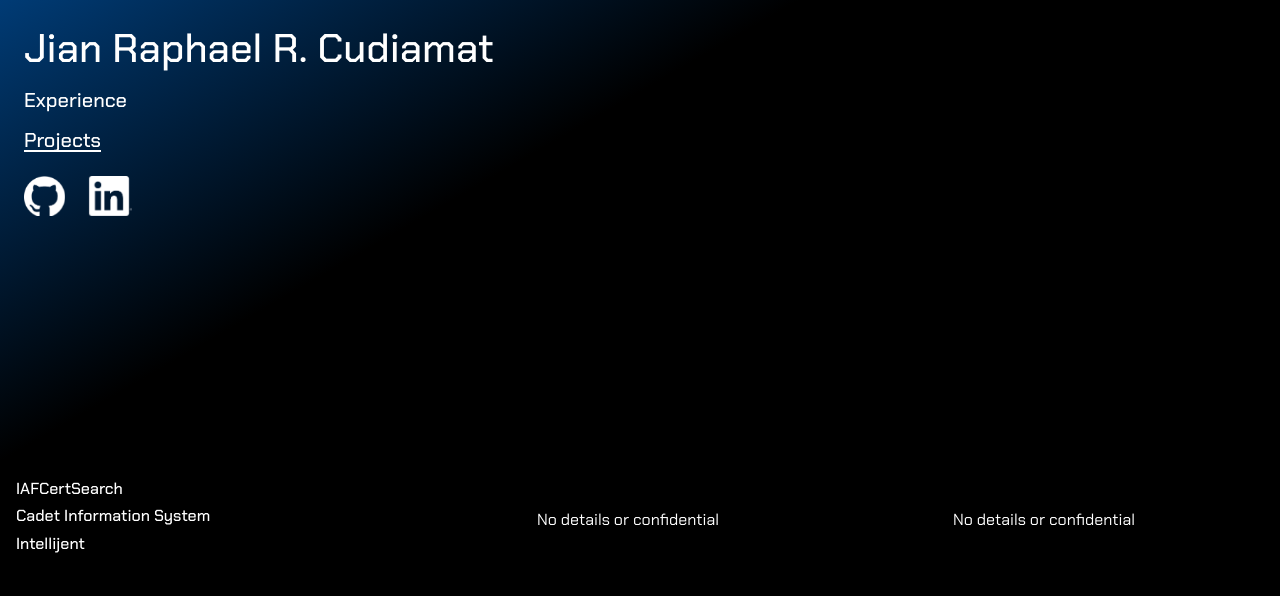
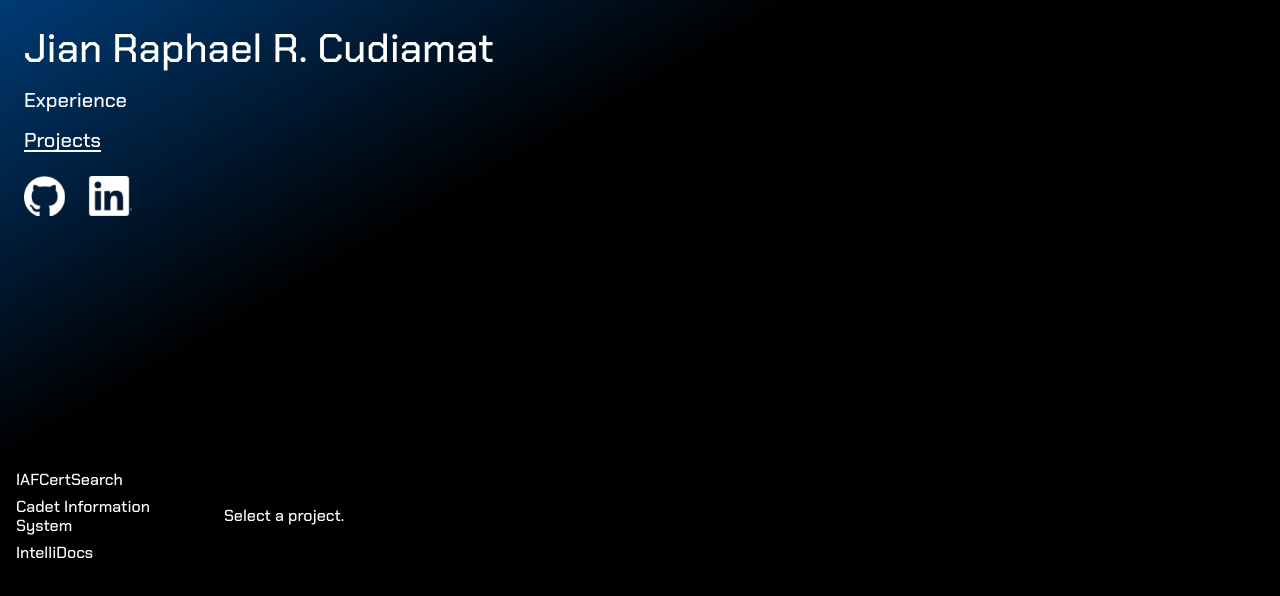
Before and after one commit to Shunsena-Jian/cudiamat-portfolio-2, a React (Vite) app: page /projects in a window 1280 px wide. Shown: the top 596 px of the page. Built offline with nearby package versions, Linux system fonts and the light colour scheme.

Commit message:
Refactor Projects: update `ProjectsContext` to track `isActive` state, extend project data with detailed fields, and adjust component layouts to enhance responsiveness and display full project details.

```diff
--- a/public/data/projects.json
+++ b/public/data/projects.json
@@ -1,11 +1,55 @@
 [
   {
-    "title": "IAFCertSearch"
+    "title": "IAFCertSearch",
+    "company": "IThinkWeb Corporation",
+    "technology": [
+      "PHP",
+      "Laravel",
+      "MySQL",
+      "MongoDB",
+      "DynamoDB",
+      "OpenSearch"
+    ],
+    "position": "Junior Backend Developer",
+    "description": "IAFCertSearch is a global database used to validate and verify the status of accredited certifications issued by certification bodies worldwide. It helps businesses, governments, and consumers confirm the legitimacy of management system certifications, ensuring transparency and trust in global supply chains.",
+    "link": "https://iafcertsearch.org/",
+    "github_link": null,
+    "src": null
   },
   {
-    "title": "Cadet Information System"
+    "title": "Cadet Information System",
+    "company": "Philippine Military Academy",
+    "technology": [
+      "PHP",
+      "Laravel",
+      "MySQL",
+      "Javascript",
+      "HTML",
+      "Blade",
+      "AJAX",
+      "Tailwind"
+    ],
+    "position": "Computer Programmer (Apprentice)",
+    "description": "The Cadet Information System project is a centralized platyform where historical and current cadet data are digitized. This system empowers academy staff to efficiently create, retrieve, update, and archive cadet information.",
+    "link": null,
+    "github_link": null,
+    "src": null
   },
   {
-    "title": "Intellijent"
+    "title": "IntelliDocs",
+    "company":  "Saint Louis University (Baguio City)",
+    "technology": [
+      "Node.JS",
+      "Express",
+      "MongoDB",
+      "Pug",
+      "CSS",
+      "JavaScript"
+    ],
+    "position": "Full Stack Developer",
+    "description": "This project centralized and digitized all university documents. This system enabled teachers and staff to efficiently create, retrieve, update, and delete documents.",
+    "link": null,
+    "github_link": "https://github.com/Shunsena-Jian/Intellidocs",
+    "src": null
   }
 ]
--- a/src/components/ProjectsPage/LeftContent.jsx
+++ b/src/components/ProjectsPage/LeftContent.jsx
@@ -4,7 +4,7 @@ import styles from "../../styles/projects.module.css";
 import { ProjectsContext } from "../../context/ProjectsContextProvider.jsx";
 
 const LeftContent = () => {
-    const { activeContent, handleMouseOnClick } = useContext(ProjectsContext);
+    const { middleContent, handleMouseOnClick } = useContext(ProjectsContext);
 
     const [projects, setProjects] = useState([]);
     const [isLoading, setIsLoading] = useState(true);
@@ -35,7 +35,7 @@ const LeftContent = () => {
 
                     return (
                         <li key={index} className={'mb-2'}>
-                            <UnderLineGrow isActive={activeContent === title}>
+                            <UnderLineGrow isActive={middleContent.title === title}>
                                 <h5
                                     className={`m-0 ${styles.projectTitle}`}
                                     onClick={() => handleMouseOnClick(project)}
--- a/src/components/ProjectsPage/MiddleContent.jsx
+++ b/src/components/ProjectsPage/MiddleContent.jsx
@@ -1,17 +1,29 @@
 import React, {useContext} from "react";
 import {ProjectsContext} from "../../context/ProjectsContextProvider.jsx";
+import styles from "../../styles/projects.module.css"
 
 const MiddleContent = () => {
-    const { middleContent } = useContext(ProjectsContext);
-
-    if (! middleContent) {
-        return (
-            <p>No details or confidential</p>
-        );
-    }
+    const { isActive, middleContent } = useContext(ProjectsContext);
 
     return (
-        <p>{ middleContent.title }</p>
+        <div className={`d-flex flex-column gap-1 ${styles.middleContent} ${isActive ? styles.middleContentActive : ''}`}>
+            <h6 style={{ visibility: middleContent ? 'hidden' : 'visible' }}>Select a project.</h6>
+            {middleContent && (
+                <>
+                    <a href={middleContent.link} target={'_blank'} rel={'noopener noreferrer'}>
+                        <h4>{middleContent.title}</h4>
+                    </a>
+                    <h6>{middleContent.company}</h6>
+                    <h6>{middleContent.position}</h6>
+                    <p>{middleContent.description}</p>
+                    {middleContent.github_link &&
+                        <a className={'mt-2'} href={middleContent.github_link} target={"_blank"} rel={"noopener noreferrer"}>
+                            Github Link
+                        </a>
+                    }
+                </>
+            )}
+        </div>
     );
 }
 
--- a/src/context/ProjectsContextProvider.jsx
+++ b/src/context/ProjectsContextProvider.jsx
@@ -4,13 +4,22 @@ export const ProjectsContext = createContext();
 
 export const ProjectsProvider = ({ children }) => {
     const [middleContent, setMiddleContent] = useState('');
+    const [isActive, setIsActive] = useState(false);
 
     const handleMouseOnClick = (item) => {
-        setMiddleContent(prevActiveContent => prevActiveContent === item ? '' : item);
+        const isSameItem = middleContent === item;
+        if (isSameItem) {
+            setIsActive(false);
+            setMiddleContent('');
+        } else {
+            setIsActive(true);
+            setMiddleContent(item);
+        }
     }
 
     return (
         <ProjectsContext.Provider value={{
+            isActive,
             middleContent,
             handleMouseOnClick,
         }}>
--- a/src/layouts/ProjectLayout.jsx
+++ b/src/layouts/ProjectLayout.jsx
@@ -2,21 +2,21 @@ export default function ProjectLayout({left, middle, right}) {
     return (
         <main className={'project-section container-fluid p-3 d-flex justify-content-start'}>
             <section className={'row container-fluid p-0'}>
-                <div className={'col-4 d-flex align-items-center'}>
+                <div className={'col-2 d-flex align-items-center'}>
                     {
                         left
                             ? left
                             : <p>No projects</p>
                     }
                 </div>
-                <div className={'col-4 d-flex align-items-center justify-content-center'}>
+                <div className={'col-5 d-flex align-items-center'}>
                     {
                         middle
                             ? middle
                             : <p>No details or confidential</p>
                     }
                 </div>
-                <div className={'col-4 d-flex align-items-center justify-content-center'}>
+                <div className={'col-5 d-flex align-items-center'}>
                     {
                         right
                             ? right
--- a/src/pages/Projects.jsx
+++ b/src/pages/Projects.jsx
@@ -2,6 +2,7 @@ import ProjectLayout from "../layouts/ProjectLayout.jsx";
 import { ProjectsProvider } from '../context/ProjectsContextProvider.jsx';
 import LeftContent from "../components/ProjectsPage/LeftContent.jsx";
 import MiddleContent from "../components/ProjectsPage/MiddleContent.jsx";
+import RightContent from "../components/ProjectsPage/RightContent.jsx";
 
 export default function Projects() {
     return (
@@ -9,7 +10,7 @@ export default function Projects() {
             <ProjectLayout
                 left={ <LeftContent /> }
                 middle={ <MiddleContent /> }
-                right={ null }
+                right={ <RightContent /> }
             />
         </ProjectsProvider>
     );
--- a/src/styles/projects.module.css
+++ b/src/styles/projects.module.css
@@ -9,3 +9,7 @@
     animation-fill-mode: forwards;
     animation-delay: calc((var(--project) - 1) * 0.1s);
 }
+
+.h1, .h2, .h3, .h4, .h5, .h6 {
+    margin: 0;
+}
```
